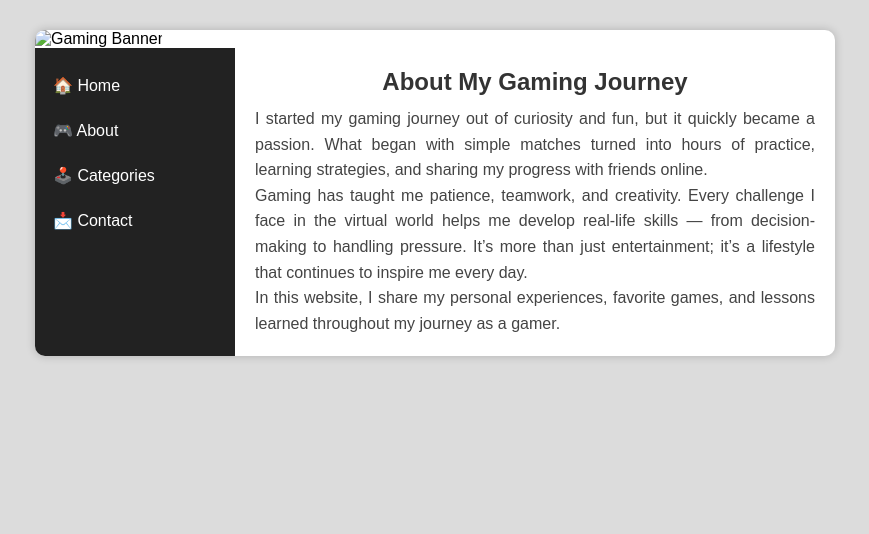
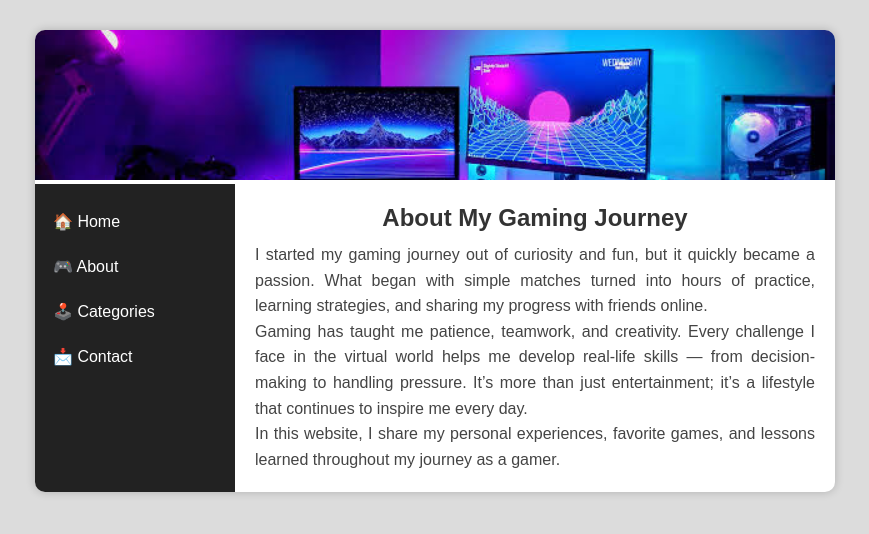
Before and after one commit to 20256049-ai/MyGamingWebsites, a plain HTML site: page about.html in a window 1280 px wide. Shown: the whole page, without its empty margins (205-1074 px from the left). Drawn offline with Linux system fonts and the light colour scheme.

Commit message:
Update about.html

```diff
--- a/about.html
+++ b/about.html
@@ -72,7 +72,7 @@
         <!-- Banner -->
         <tr>
             <td colspan="2" class="banner">
-                <img src="image.HTML/gaming_setup.jpeg" alt="Gaming Banner">
+                <img src="gaming_setup.jpeg" alt="Gaming Banner">
             </td>
         </tr>
 
```
